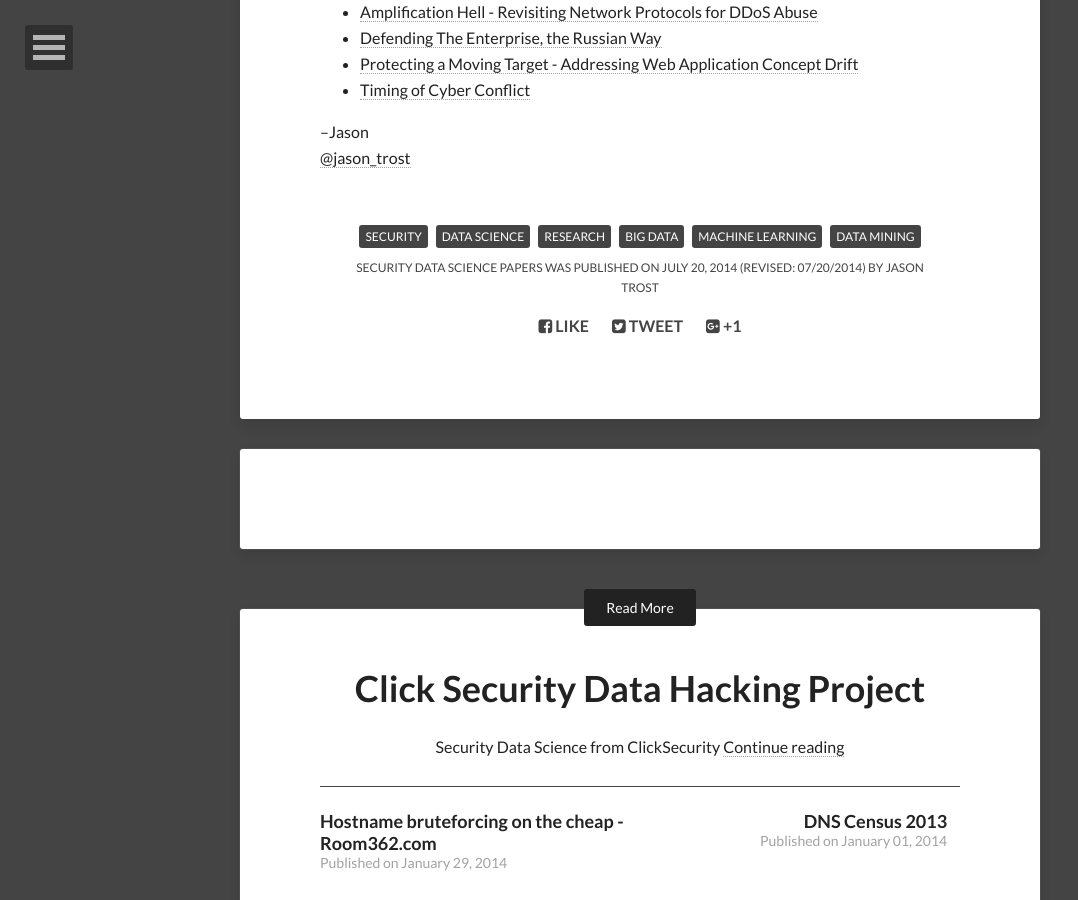
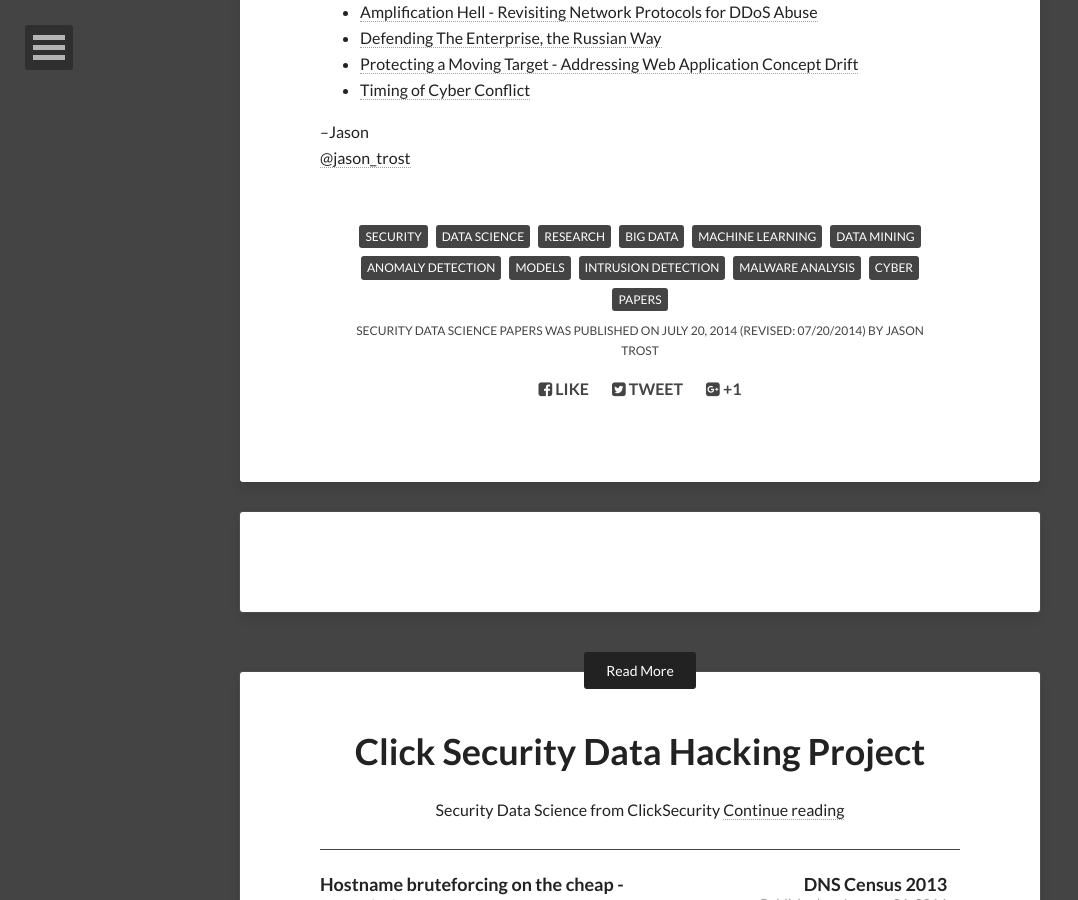
Before and after one commit to covert-labs/covert-labs.github.io, a Jekyll site: the page built from _posts/2014-07-20-security-datascience-papers.md, in a window 1280 px wide and 900 px high, scrolled down 5672 px. Shown: the whole window, without its empty margins (0-1078 px from the left). Built offline with Jekyll 4.4.1, drawn with Linux system fonts in a browser that asks for light colours; nearby versions of some CDN libraries; comment, search, counter and statistics services are not loaded.

Commit message:
added more tags

```diff
--- a/_posts/2014-07-20-security-datascience-papers.md
+++ b/_posts/2014-07-20-security-datascience-papers.md
@@ -3,7 +3,7 @@
 title: Security Data Science Papers
 description: "A collection of security data science research papers"
 modified: 2014-07-20
-tags: [security, data science, research, big data, machine learning, data mining]
+tags: [security, data science, research, big data, machine learning, data mining, anomaly detection, models, intrusion detection, malware analysis, cyber, papers]
 image:
   feature: grey-scale-dark.jpg
 comments: true
```
